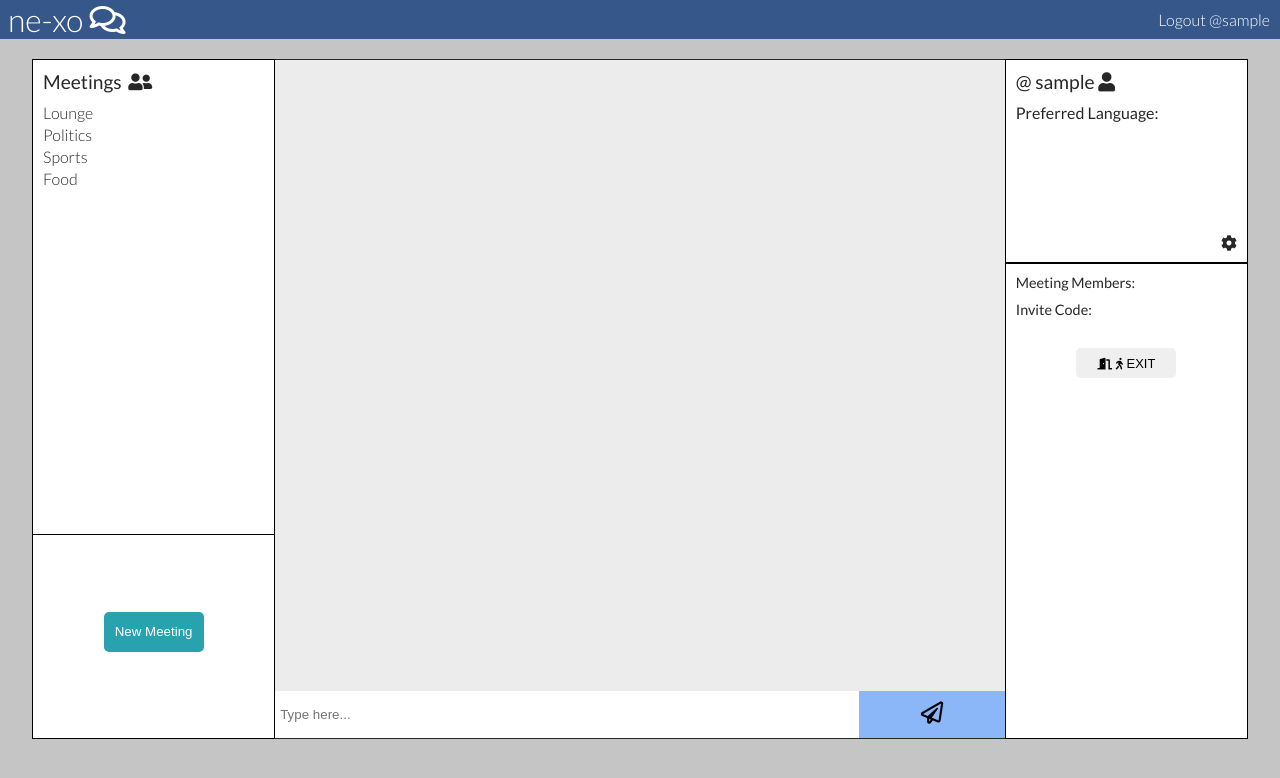
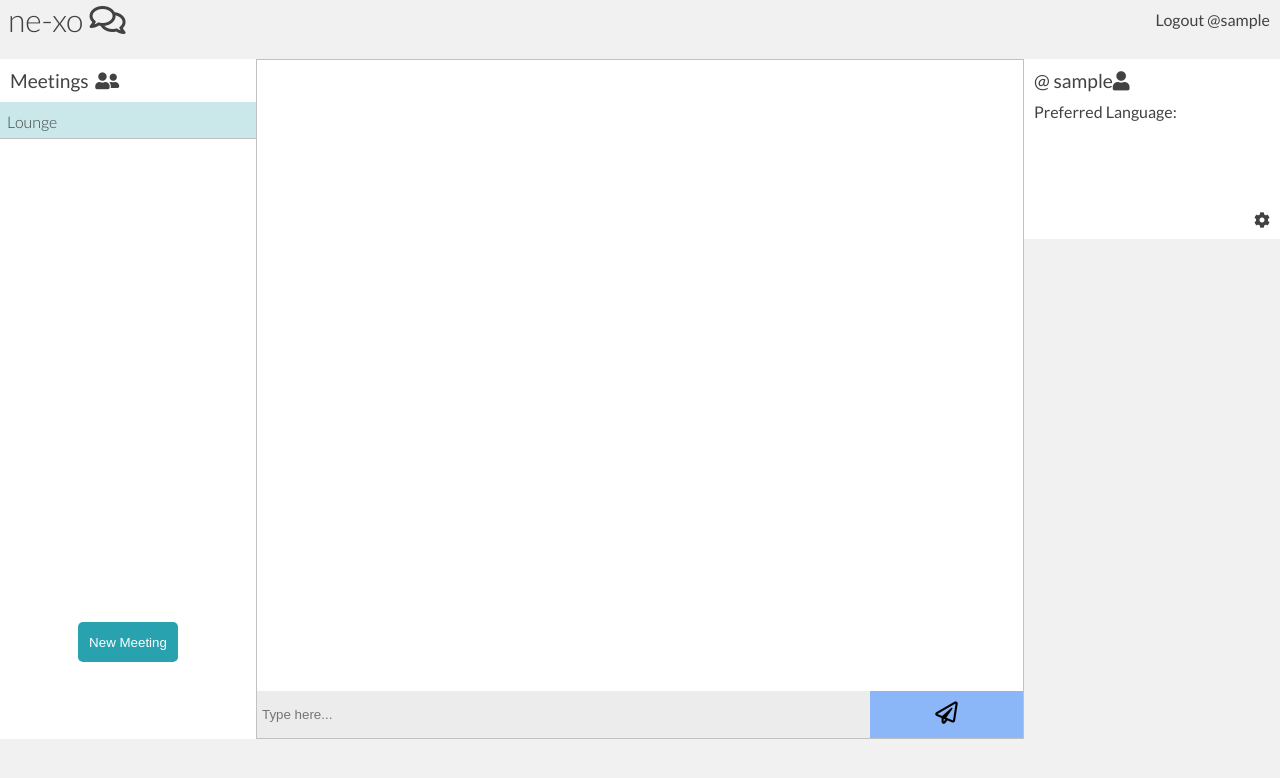
Before and after one commit to JAWeiss89/burijji, a Flask app: page /chat in a window 1280 px wide. Shown: the top 778 px of the page. Run offline with Flask 2, Linux system fonts and the light colour scheme; the visitor is signed in with stand-in values (Sample User, id 1); data comes from the database, SQL or seed files in the repository; data that the repository does not hold is empty; some libraries are stand-ins or nearby versions; some web fonts are replaced.

Commit message:
Further improve styling of chatroom/meetingroom.

```diff
--- a/static/app.css
+++ b/static/app.css
@@ -10,8 +10,8 @@
 }
 
 body {
-    color: rgb(39, 39, 39);
-    background-color: #c5c5c5;
+    color: rgb(66, 66, 66);
+    background-color: #f1f1f1;
     font-family: 'Lato', sans-serif;
     position: relative;
 }
@@ -48,16 +48,20 @@ li {
 }
 
 #main-section {
-    width: 95%;
-    margin: auto;
+    /* width: 95%;
+    margin: auto; */
 }
 
-.hidden {
+/* .hidden {
     display: none;
-}
+} */
 
 section {
     background-color: #fff;
+}
+
+button {
+    cursor: pointer;
 }
 
 /* ===========================
@@ -71,8 +75,6 @@ section {
  justify-content: space-between;
  align-items: center;
  margin: 0 0 20px;
- background-color: #35578a;
- color: #fff;
  font-weight: 100;
 }
 
@@ -82,6 +84,7 @@ section {
 
 .navbar-links {
     text-align: right;
+    font-weight:400;
 }
 
 .navbar-links a {
@@ -113,8 +116,6 @@ section {
 #middle {
     width: 60%;
     height: 100%;
-    border-top: 1px solid;
-    border-bottom: 1px solid;
 }
 
 #right {
@@ -128,14 +129,15 @@ section {
 
 =========================== */
 #my-rooms {
-    border: 1px solid black;
     height: 70%
 }
 
 #my-rooms li {
-    padding-left: 10px;
-    margin: 3px 0 3px;
+    padding: 10px 0 7px 7px;
+    /* margin: 3px 0 3px; */
     font-weight: 100;
+    cursor: pointer;
+    border-bottom: 1px solid #c1c1c1;
 }
 
 #my-rooms i {
@@ -143,7 +145,7 @@ section {
 }
 
 .selected {
-    background-color: #8bb7f9;
+    background-color: #cae7ea;
 }
 
 /* ===========================
@@ -153,8 +155,6 @@ section {
 =========================== */
 
 #new-chatroom {
-    border: 1px solid black;
-    border-top: 0;
     padding: 0 10px 10px 10px;
     height: 30%;
     display: flex;
@@ -227,13 +227,13 @@ section {
 =========================== */
 
 #messenger {
+    border: 1px solid #c1c1c1;
     height: 100%;
 }
 
 #messages-window {
     padding: 10px;
     height: 93%;
-    background-color:#ececec;
     overflow-y:auto;
 }
 
@@ -272,6 +299,7 @@ section {
 
 input {
     border-radius: 0%;
+    background-color: #ececec;
 }
 
 #user-message {
@@ -297,8 +325,7 @@ input {
 =========================== */
 
 #about-user {
-    border: 1px solid black;
-    height: 30%;
+    height: 25%;
     position: relative;
 }
 
@@ -371,9 +388,9 @@ input {
     ABOUT-MEETING STYLING
 
 =========================== */
+
 #about-meeting {
-    border: 1px solid black;
-    height: 70%;
+    height: 75%;
 }
 
 #about-meeting * {
@@ -384,6 +401,16 @@ input {
     padding-left: 10px;
 }
 
+.no-meeting-info {
+    width: 100%;
+    height: 100%;
+    background-color: #f1f1f1;
+}
+
+.meeting-info {
+    border-top: 1px solid #c1c1c1;
+}
+
 #this-meeting-name {
     font-size: 1.2em;
     font-weight: 700;
--- a/static/app2.js
+++ b/static/app2.js
@@ -2,6 +2,7 @@ document.addEventListener('DOMContentLoaded', function() {
     let currentRoom = ""; // What room do we want the user to be at the beginning?
     let preferredLanguage = document.querySelector(".my-language").innerHTML;
     let currentUserID = document.querySelector(".my-user-id").innerHTML;
+    let currentUsername = document.querySelector(".user-name").innerHTML;
     console.log(preferredLanguage);
     joinNewMeeting(currentRoom);
 
@@ -95,6 +96,27 @@ document.addEventListener('DOMContentLoaded', function() {
         }
         clearMessages();
 
+        // Highlight correct meeting from My Meetings list
+        let oldMeetingLi = document.getElementById(currentRoom);
+        let newMeetingLi = document.getElementById(meetingCode);
+
+
+        if (oldMeetingLi) {
+            oldMeetingLi.classList.remove("selected");
+        }
+        newMeetingLi.classList.add("selected");
+
+        // Show meeting-info box if not lounge
+        let meetingInfoDiv = document.querySelector(".meeting-info");
+        let noMeetingInfoDiv = document.querySelector(".no-meeting-info");
+        if (meetingCode != "lounge") {
+            meetingInfoDiv.classList.remove("hidden");
+            noMeetingInfoDiv.classList.add("hidden");
+        } else {
+            meetingInfoDiv.classList.add("hidden");
+            noMeetingInfoDiv.classList.remove("hidden");
+        }
+
         // Now get old messages
         let response = await axios.get(`http://127.0.0.1:5000/chatroom/${meetingCode}/info`)
 
@@ -107,15 +129,18 @@ document.addEventListener('DOMContentLoaded', function() {
 
         let users = response.data.users;
         if (users) {
-            let meetingMembers = document.querySelector("#meeting-members").innerHTML="";
+            let meetingMembers = document.querySelector("#meeting-members")
+            meetingMembers.innerHTML="";
             for (let user of users) {
                 add_user_to_member_list(user);
             }
         }
 
         let meetingInfo = response.data.info;
+
         post_meeting_info(meetingInfo);
 
+        makeMessagesWindowScrollDown();
 
         join(meetingCode);
         currentRoom = meetingCode;
@@ -175,10 +200,8 @@ document.addEventListener('DOMContentLoaded', function() {
         let meetingName = newMeetingNameInput.value
         let meetingCode = newMeetingCodeGen.innerHTML
 
-
+        if (meetingName) { // This will ensure we don't create rooms with empty names
             newMeetingRequest(meetingCode, meetingName);
-
-
             // reset inputs
             newMeetingNameInput.value = "";
 
@@ -186,12 +209,15 @@ document.addEventListener('DOMContentLoaded', function() {
             createNewWindow.classList.add("hidden");
             createSuccessWindow.classList.remove("hidden");
             meetingCodeShare.innerHTML = meetingCode;
+        }
+
     })
 
     finalJoinExistBtn.addEventListener('click', () => {
         // process information and send to server
         let meetingCode = joinMeetingCodeInput.value
 
+        if (meetingCode) {
             newMeetingRequest(meetingCode)
 
             // reset inputs
@@ -200,6 +226,8 @@ document.addEventListener('DOMContentLoaded', function() {
             // show next window
             joinExistWindow.classList.add("hidden");
             joinSuccessWindow.classList.remove("hidden");
+        }
+
     })
 
     function resetNewMeetingForm() {
@@ -261,6 +289,7 @@ document.addEventListener('DOMContentLoaded', function() {
         if (userMessage.value != "") {
             sendUserMessage(userMessage.value, currentRoom);
             userMessage.value = "";
+            makeMessagesWindowScrollDown();
         }
     })
 
@@ -282,6 +311,11 @@ document.addEventListener('DOMContentLoaded', function() {
         messageDiv.classList.add(`${data.language}`)
         if (data.language != preferredLanguage) {
             messageDiv.classList.add("hidden");
+        }
+        if (data.user == currentUsername) {
+            messageDiv.classList.add("author-self");
+        } else {
+            messageDiv.classList.add("author-other");
         }
         const p1 = document.createElement('p');
         const p2 = document.createElement('p');
@@ -341,6 +375,12 @@ document.addEventListener('DOMContentLoaded', function() {
         thisMeetingName.innerHTML= info.name;
     }
 
+    function makeMessagesWindowScrollDown() {
+        //make messages screen auto scroll to bottom
+        let messagesWindow = document.querySelector("#messages-window");
+        messagesWindow.scrollTop = messagesWindow.scrollHeight;
+    }
+
     async function unsubscribe(meetingCode) {
         console.log(`Attempting to unsubscribe from ${meetingCode}`)
         let response = await axios.get(`http://127.0.0.1:5000/chatroom/${meetingCode}/unsubscribe`)
--- a/templates/base.html
+++ b/templates/base.html
@@ -7,6 +7,7 @@
     <link href="https://fonts.googleapis.com/css2?family=Lato:wght@300;400&family=Libre+Caslon+Display&display=swap" rel="stylesheet">
     <link rel="stylesheet" href="https://use.fontawesome.com/releases/v5.14.0/css/all.css" integrity="sha384-HzLeBuhoNPvSl5KYnjx0BT+WB0QEEqLprO+NBkkk5gbc67FTaL7XIGa2w1L0Xbgc" crossorigin="anonymous">
     <link rel="stylesheet" href="../static/app.css">
+    <link rel="shortcut icon" href="/static/favicon.ico">
 </head>
 <body>
 
--- a/templates/chatroom2.html
+++ b/templates/chatroom2.html
@@ -9,10 +9,7 @@
         <div id="my-rooms">
             <p class="section-title">Meetings <i class="fas fa-user-friends"></i></p>
             <ul id="joined-rooms" >
-                <li meetingcode="lounge" class="room">Lounge</li>
-                <li meetingcode="politics" class="room">Politics</li>
-                <li meetingcode="sports" class="room">Sports</li>
-                <li meetingcode="food" class="room">Food</li>
+                <li meetingcode="lounge" id="lounge" class="room">Lounge</li>
 
                 <!-- These are the users personal meetings.-->
                 {% for room in user.chatrooms %}
@@ -81,9 +78,9 @@
 
         <div id="about-user">
             <div id="user-info" class="user-window">
-                <p class="section-title">@ <span class="user-name">{{user.username}} </span><i class="fas fa-user"></i></p>
+                <p class="section-title">@ <span class="user-name">{{user.username}}</span><i class="fas fa-user"></i></p>
                 <p>Preferred Language:</p>
-                <p><span class="my-language hidden">{{user.preferred_language}}</span></p>
+                <p class="my-language hidden">{{user.preferred_language}}</p>
                 {% if user.preferred_language=="english" %}
                 <p class="flag">🇬🇧</p>
                 {% elif user.preferred_language=="spanish" %}
@@ -120,6 +117,9 @@
         </div>
 
         <div id="about-meeting">
+            <div class="no-meeting-info">
+            </div>
+            <div class="meeting-info hidden">
                 <p id="this-meeting-name"></p>
 
 
@@ -133,6 +133,8 @@
                 <div class="button-div">
                     <button id="unsubscribe"><i class="fas fa-door-open"></i> <i class="fas fa-walking"></i> EXIT</button>
                 </div>
+            </div>
+
 
         </div>
 
```
Also changed, not shown: other parts of static/app.css (+43 -18 lines), seed.py (+2 -8 lines), static/favicon.ico (added). Lines whose indentation alone changed are shown as unchanged.
